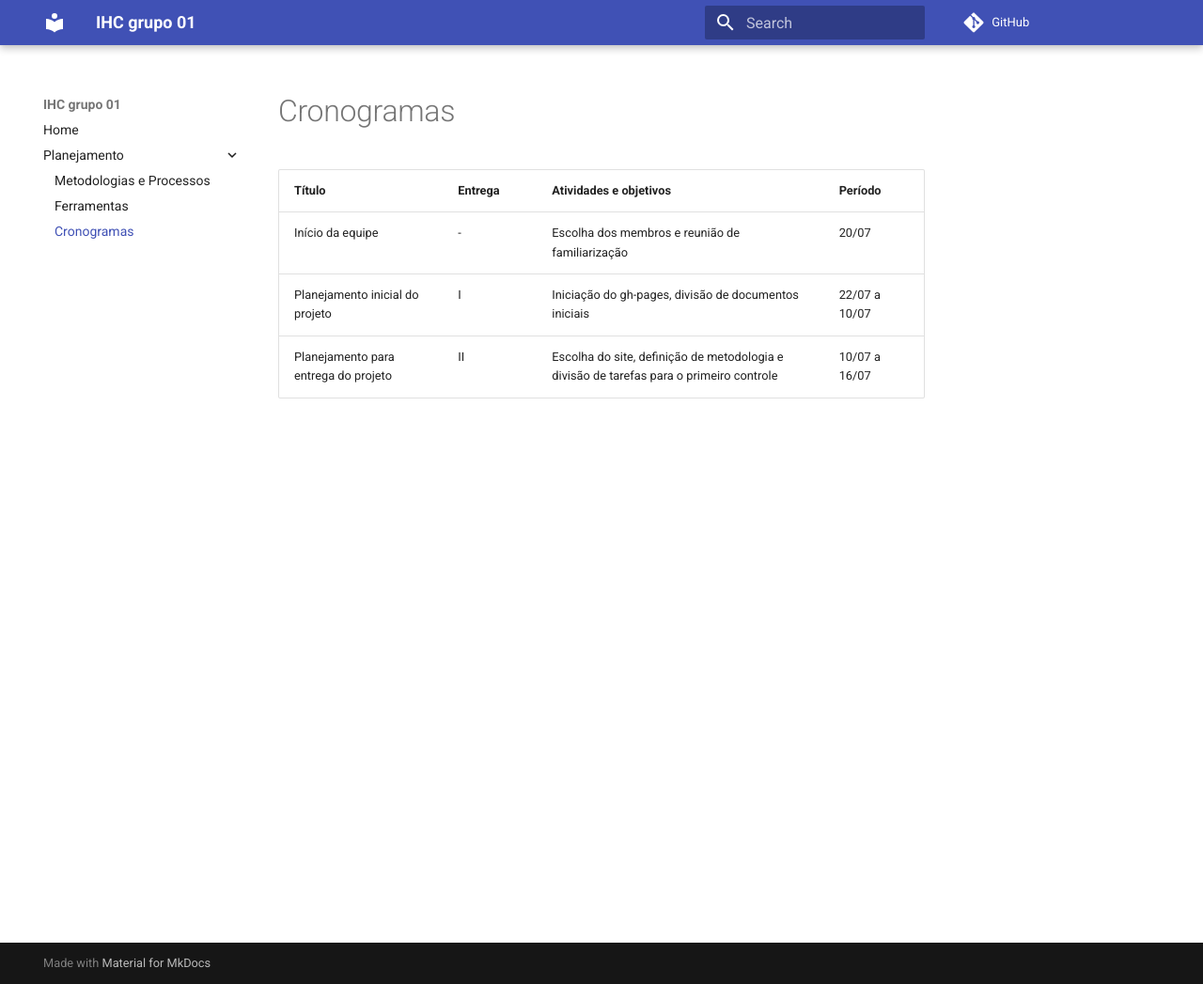
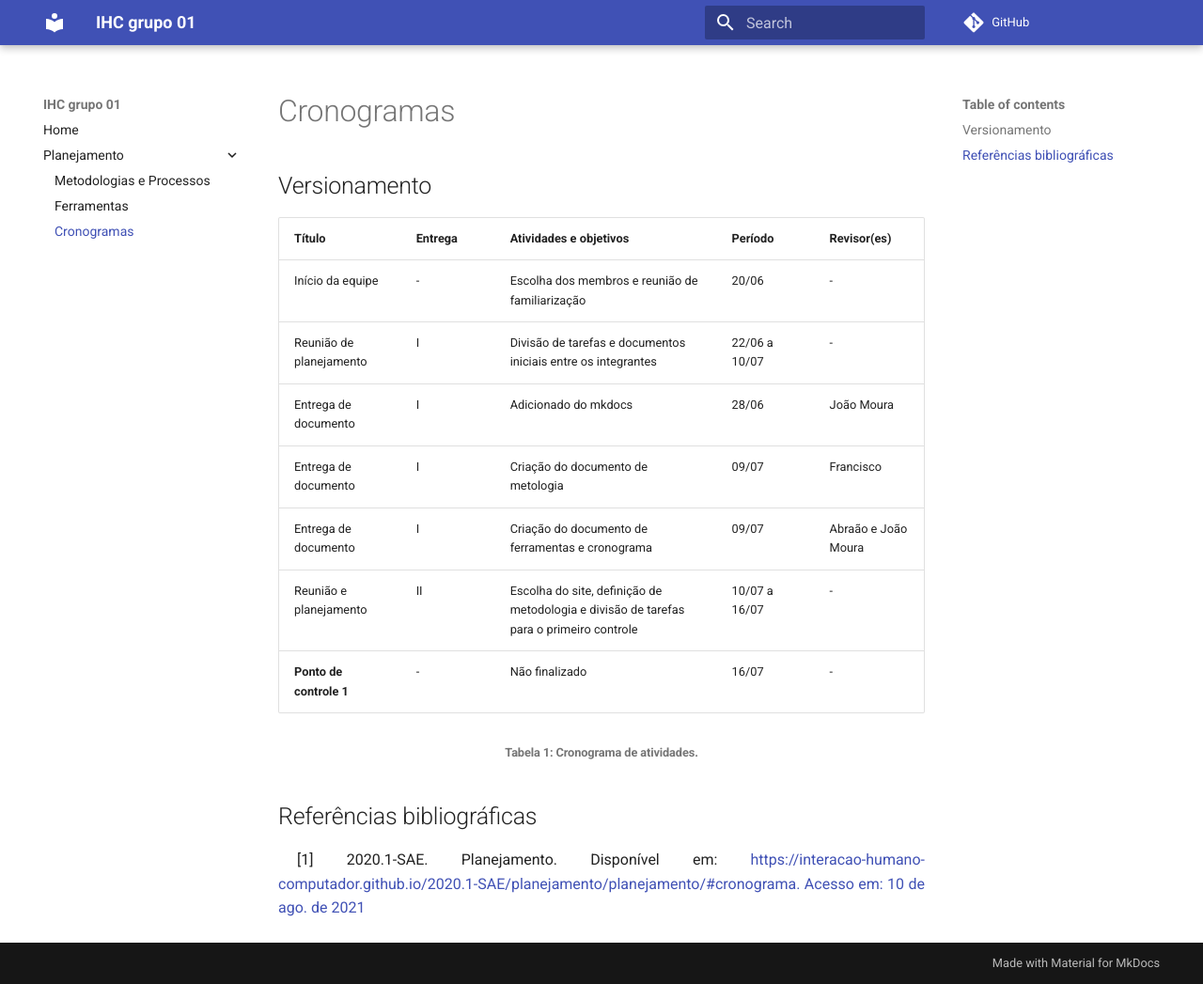
Before and after one commit to francisco1code/2021.1-Prefeitura-de-Concordia, an MkDocs documentation site: the page built from docs/planejamento/cronograma.md, in a window 1280 px wide and 1047 px high. Shown: the whole window at 94% size. Built offline with MkDocs 1.6.1 and Material for MkDocs 9.7.7, drawn with Linux system fonts in a browser that asks for light colours; comment, search, counter and statistics services are not loaded.

Commit message:
(#4): reformulação do cronograma e addreferencias

```diff
--- a/docs/planejamento/cronograma.md
+++ b/docs/planejamento/cronograma.md
@@ -1,5 +1,17 @@
-| Título | Entrega | Atividades e objetivos | Período |
-| - | - | - | - |
-| Início da equipe | - | Escolha dos membros e reunião de familiarização | 20/07 |
-|  Planejamento inicial do projeto | I | Iniciação do gh-pages, divisão de documentos iniciais | 22/07 a 10/07 |
-| Planejamento para entrega do projeto | II |  Escolha do site, definição de metodologia e divisão de tarefas para o primeiro controle | 10/07 a 16/07 |
+## Versionamento
+
+| Título | Entrega | Atividades e objetivos | Período | Revisor(es) |
+| - | - | - | - | -|
+| Início da equipe | - | Escolha dos membros e reunião de familiarização | 20/06 | - |
+| Reunião de planejamento | I | Divisão de tarefas e documentos iniciais entre os integrantes| 22/06 a 10/07 | - |
+| Entrega de documento | I | Adicionado do mkdocs| 28/06 | João Moura |
+| Entrega de documento | I | Criação do documento de metologia| 09/07 | Francisco |
+| Entrega de documento | I | Criação do documento de ferramentas e cronograma | 09/07 | Abraão e João Moura |
+| Reunião e planejamento | II | Escolha do site, definição de metodologia e divisão de tarefas para o primeiro controle | 10/07 a 16/07 | - |
+| **Ponto de controle 1**| - | Não finalizado | 16/07 | - |
+
+<h6 align = "center">Tabela 1: Cronograma de atividades. </h6>
+
+## Referências bibliográficas
+
+<p style="text-align: justify; text-indent: 20px">[1] 2020.1-SAE. Planejamento. Disponível em: <a href="https://interacao-humano-computador.github.io/2020.1-SAE/planejamento/planejamento/#cronograma">https://interacao-humano-computador.github.io/2020.1-SAE/planejamento/planejamento/#cronograma<a>. Acesso em: 10 de ago. de 2021</p>
```
